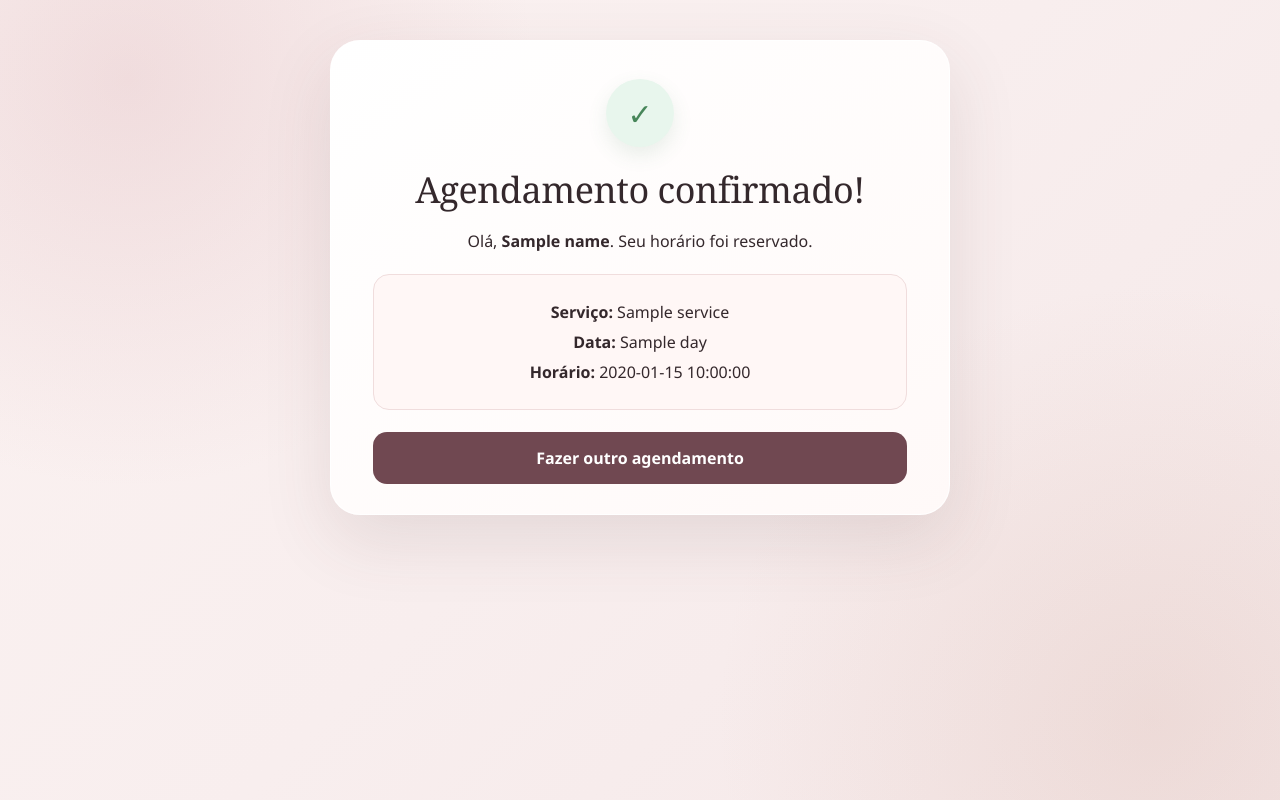
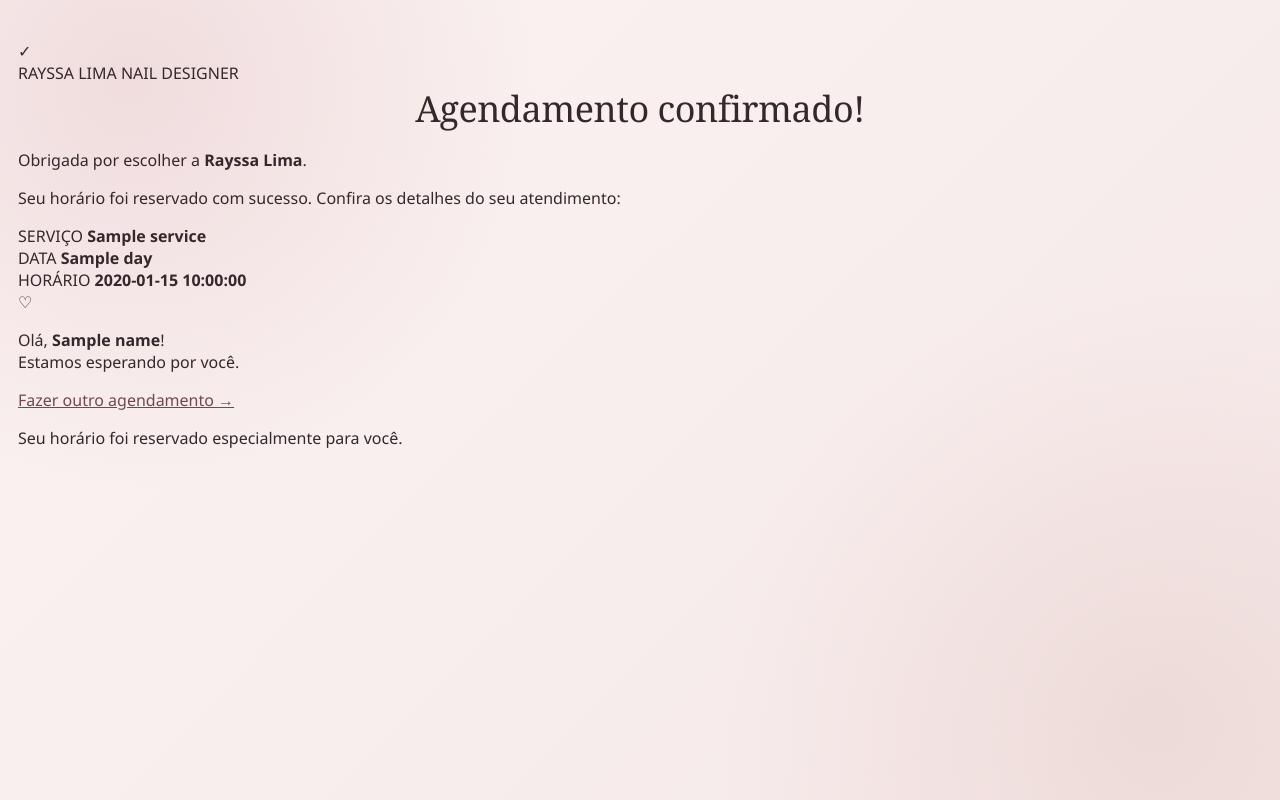
Before and after one commit to viniciusmacciel18-rgb/Agendamentos-, a Flask app: template templates/confirmacao.html in a window 1280 px wide. Run offline with Flask 3, Linux system fonts and the light colour scheme; the template is opened without the code that fills it: most values are stand-ins (such as "Sample title", 1, 10 or a date in 2020).

Commit message:
Update confirmacao.html

```diff
--- a/templates/confirmacao.html
+++ b/templates/confirmacao.html
@@ -1,22 +1,86 @@
 <!doctype html>
 <html lang="pt-BR">
+
 <head>
-<meta charset="utf-8">
-<meta name="viewport" content="width=device-width,initial-scale=1">
-<title>Agendamento confirmado</title>
-<link rel="stylesheet" href="{{ url_for('static', filename='style.css') }}">
+    <meta charset="utf-8">
+    <meta name="viewport" content="width=device-width, initial-scale=1">
+
+    <title>Agendamento confirmado | Rayssa Lima</title>
+
+    <link rel="stylesheet" href="{{ url_for('static', filename='style.css') }}">
 </head>
-<body>
-<main class="card center">
-  <div class="success">✓</div>
-  <h1>Agendamento confirmado!</h1>
-  <p>Olá, <strong>{{ name }}</strong>. Seu horário foi reservado.</p>
-  <div class="summary">
-    <p><strong>Serviço:</strong> {{ service }}</p>
-    <p><strong>Data:</strong> {{ day }}</p>
-    <p><strong>Horário:</strong> {{ time }}</p>
-  </div>
-  <a class="button" href="{{ url_for('index') }}">Fazer outro agendamento</a>
-</main>
+
+<body class="confirmation-page">
+
+    <main class="confirmation-card">
+
+        <!-- Ícone de sucesso -->
+        <div class="confirmation-icon">
+            ✓
+        </div>
+
+        <!-- Marca -->
+        <div class="confirmation-brand">
+            RAYSSA LIMA
+            <span>NAIL DESIGNER</span>
+        </div>
+
+        <!-- Título -->
+        <h1>Agendamento confirmado!</h1>
+
+        <p class="confirmation-welcome">
+            Obrigada por escolher a <strong>Rayssa Lima</strong>.
+        </p>
+
+        <p class="confirmation-text">
+            Seu horário foi reservado com sucesso.
+            Confira os detalhes do seu atendimento:
+        </p>
+
+        <!-- Resumo -->
+        <section class="confirmation-summary">
+
+            <div class="confirmation-item">
+                <span class="confirmation-label">SERVIÇO</span>
+                <strong>{{ service }}</strong>
+            </div>
+
+            <div class="confirmation-divider"></div>
+
+            <div class="confirmation-item">
+                <span class="confirmation-label">DATA</span>
+                <strong>{{ day }}</strong>
+            </div>
+
+            <div class="confirmation-divider"></div>
+
+            <div class="confirmation-item">
+                <span class="confirmation-label">HORÁRIO</span>
+                <strong>{{ time }}</strong>
+            </div>
+
+        </section>
+
+        <!-- Mensagem -->
+        <div class="confirmation-message">
+            <span>♡</span>
+            <p>
+                Olá, <strong>{{ name }}</strong>!<br>
+                Estamos esperando por você.
+            </p>
+        </div>
+
+        <!-- Botão -->
+        <a class="confirmation-button" href="{{ url_for('index') }}">
+            Fazer outro agendamento
+            <span>→</span>
+        </a>
+
+        <p class="confirmation-footer">
+            Seu horário foi reservado especialmente para você.
+        </p>
+
+    </main>
+
 </body>
 </html>
```
